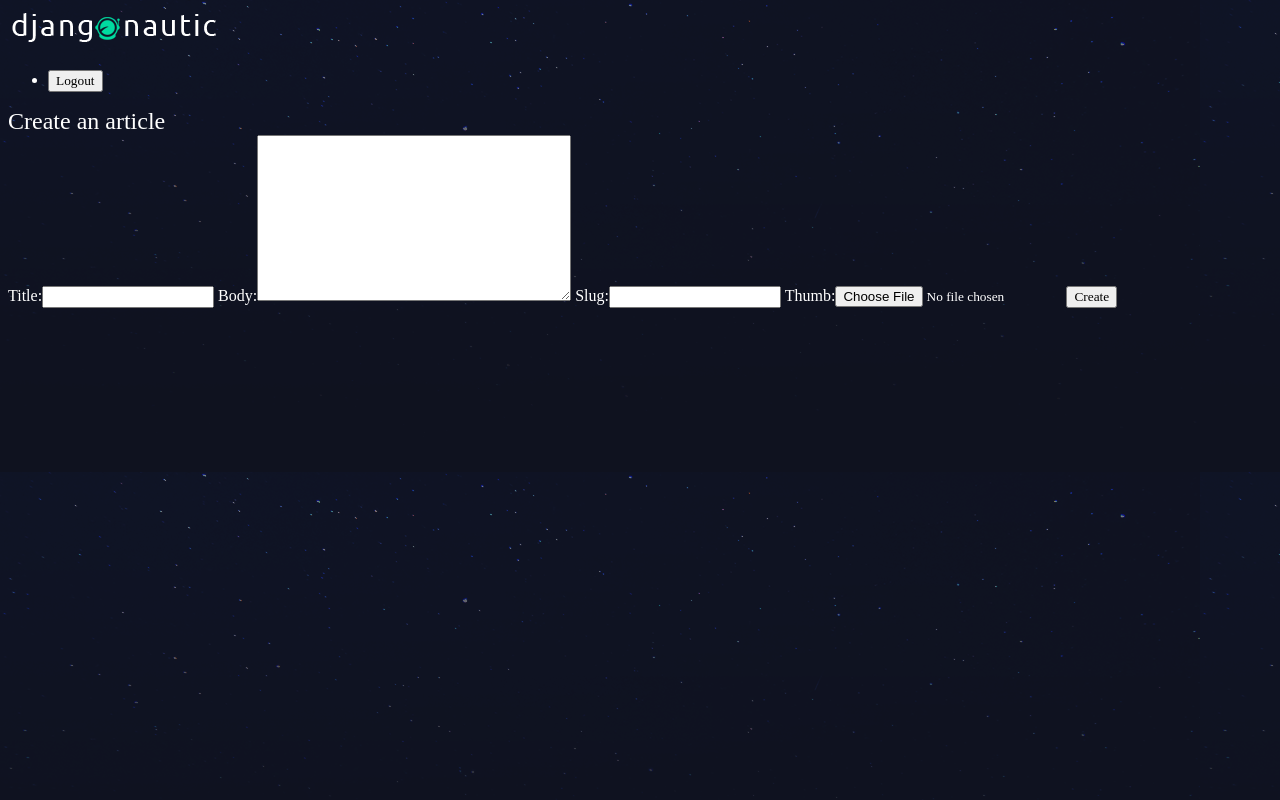
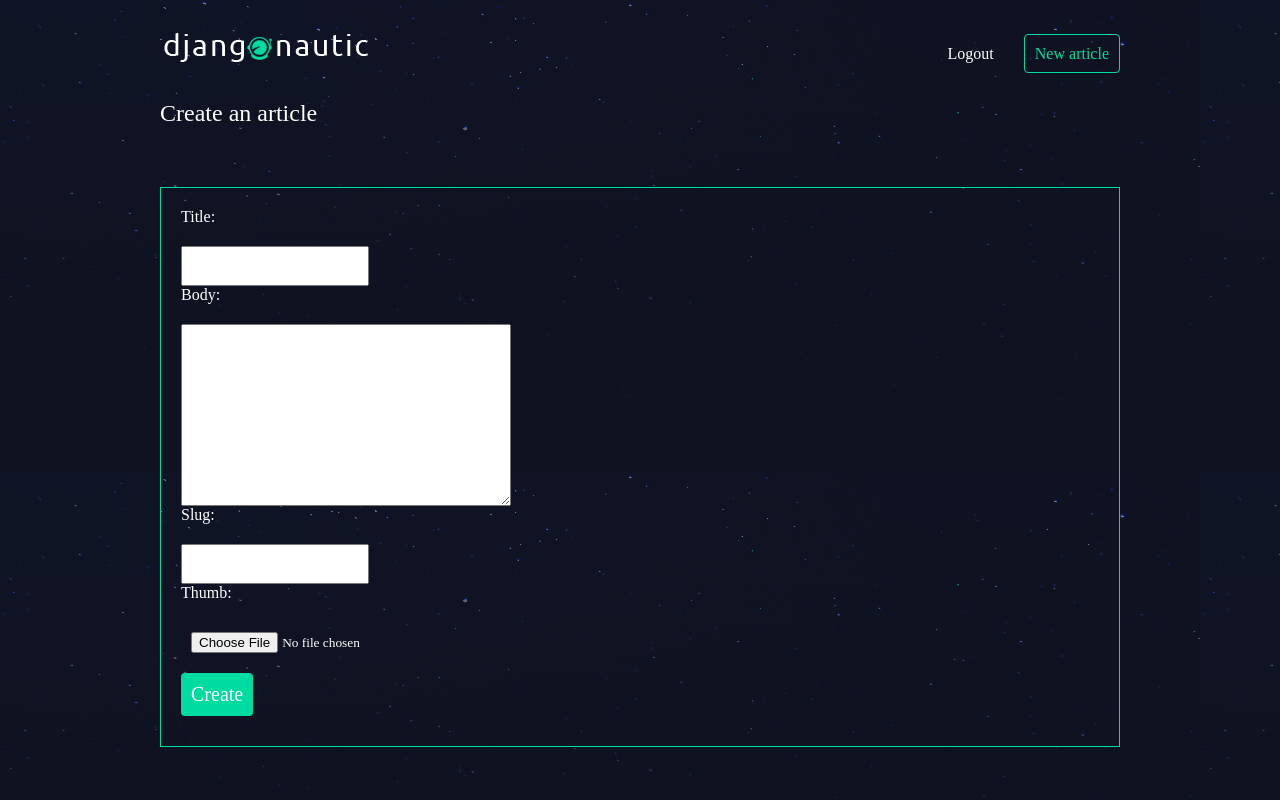
Before and after one commit to Arrowblast/DnDjangoProject, a Django app: page /articles/create/ in a window 1280 px wide. Run offline with Django 3.2, Linux system fonts and the light colour scheme; a user stored in the database is signed in.

Commit message:
First version of blog

```diff
--- a/DnDjangoProject/DnDjangoProject/urls.py
+++ b/DnDjangoProject/DnDjangoProject/urls.py
@@ -19,13 +19,14 @@ from . import views
 from django.contrib.staticfiles.urls import staticfiles_urlpatterns
 from django.conf.urls.static import static
 from django.conf import settings
+from articles import views as article_views
 
 urlpatterns = [
     url(r'^admin/', admin.site.urls),
-        url(r'^accounts/',include('accounts.urls')),
+    url(r'^accounts/',include('accounts.urls')),
     url(r'^articles/',include('articles.urls')),
     url(r'^about/$',views.about),
-    url(r'^$',views.homepage),
+    url(r'^$',article_views.article_list, name="home"),
 ]
 
 urlpatterns += staticfiles_urlpatterns()
--- a/DnDjangoProject/articles/models.py
+++ b/DnDjangoProject/articles/models.py
@@ -1,4 +1,5 @@
 from django.db import models
+from django.contrib.auth.models import User
 
 # Create your models here.
 class Article(models.Model):
@@ -7,6 +8,7 @@ class Article(models.Model):
     body = models.TextField()
     date = models.DateTimeField(auto_now_add = True)
     thumb = models.ImageField(default="default.png", blank=True)
+    author = models.ForeignKey(User, on_delete=models.CASCADE,default=None)
     # add in thumbnail later
     # add in author later
 
--- a/DnDjangoProject/articles/templates/articles/article_create.html
+++ b/DnDjangoProject/articles/templates/articles/article_create.html
@@ -9,5 +9,5 @@
     <input type="submit" value="Create">
   </form>
 </div>
-
+<script src="/static/slugify.js"></script>
 {% endblock %}
--- a/DnDjangoProject/articles/templates/articles/article_list.html
+++ b/DnDjangoProject/articles/templates/articles/article_list.html
@@ -8,6 +8,7 @@
             <h2><a href="{% url 'articles:details' slug=article.slug %}">{{article.title}}</a></h2>
             <p>{{article.snippet}}</p>
             <p>{{article.date}}</p>
+            <p class="author">Added by {{article.author.username}}</p>
           </div>
         {% endfor %}
       </div>
--- a/DnDjangoProject/articles/views.py
+++ b/DnDjangoProject/articles/views.py
@@ -20,6 +20,9 @@ def article_create(request):
         form = forms.CreateArticle(request.POST,request.FILES)
         if form.is_valid():
             # save articte to DB
+            instance = form.save(commit=False)
+            instance.author = request.user
+            instance.save()
             return redirect('articles:list')
     else:
         form = forms.CreateArticle();
--- /dev/null
+++ b/DnDjangoProject/assets/slugify.js
@@ -0,0 +1,14 @@
+const titleInput = document.querySelector('input[name=title]');
+const slugInput = document.querySelector('input[name=slug]');
+
+const slugify = (val) => {
+
+    return val.toString().toLowerCase().trim()
+        .replace(/&/g, '-and-')         // Replace & with 'and'
+        .replace(/[\s\W-]+/g, '-')      // Replace spaces, non-word characters and dashes with a single dash (-)
+
+};
+
+titleInput.addEventListener('keyup', (e) => {
+    slugInput.setAttribute('value', slugify(titleInput.value));
+});
--- a/DnDjangoProject/assets/styles.css
+++ b/DnDjangoProject/assets/styles.css
@@ -1,6 +1,6 @@
 body{
     background-color: #0f121f;
- background-image: url(stars.png);
+    background-image: url(/static/stars.png);
     background-repeat-y: no-repeat;
     color: #fff;
 }
@@ -9,7 +9,7 @@ body *{
     font-family: Ubuntu;
 }
 
-h1,h2,h3,h4,h5{
+h1, h2, h3, h4, h5{
     font-weight: normal;
     margin: 0;
 }
@@ -18,3 +18,133 @@ a, a:hover, a:visited{
     color: #fff;
     text-decoration: none;
 }
+
+.wrapper{
+    max-width: 960px;
+    margin: 0 auto;
+}
+
+div.wrapper > h1{
+    text-align: center;
+    margin: 100px auto;
+    font-size: 2.4em
+}
+
+header{
+    display: grid;
+    grid-template-columns: 1fr 1fr;
+    padding: 20px 0;
+}
+
+nav{
+    justify-self: end;
+}
+
+nav li{
+    display: inline-block;
+    list-style-type: none;
+    margin-left: 20px;
+}
+
+nav button{
+    background: none;
+    color: #fff;
+    cursor: pointer;
+    border: 0;
+    font-size: 16px;
+}
+
+.articles{
+    display: grid;
+    grid-template-columns: 1fr 1fr 1fr;
+    grid-gap: 30px;
+}
+
+.article{
+    padding: 10px;
+    border: 1px solid #00dba0;
+    position: relative;
+    padding-bottom: 40px;
+}
+
+.article h2{
+    font-size: 1.2em;
+}
+
+.article .author{
+    padding: 10px;
+    background: #00dba0;
+    position: absolute;
+    right: 0;
+    bottom: 0;
+    margin: 0;
+    color: #0f121f;
+}
+
+.article-details .article{
+    padding: 0;
+}
+
+.article-details  .article img{
+    max-width: 100%;
+}
+
+.article-details  .article h2{
+    text-align: center;
+    margin: 20px auto;
+    font-size: 2em
+}
+
+.article-details .article h3{
+    text-align: center;
+}
+
+.article-details  .article p{
+    margin: 10px 20px
+}
+.site-form {
+    margin-top: 60px;
+    border: 1px solid #00dba0;
+    padding: 20px;
+}
+
+.site-form input, .site-form textarea{
+    display: block;
+    margin: 20px 0 0px 0;
+    padding: 10px;
+}
+
+a.highlight{
+    border: 1px solid #00dba0;
+    padding: 10px;
+    border-radius: 4px;
+    color: #00dba0;
+}
+
+.helptext, .helptext ul{
+    margin: 0 auto 20px;
+    color: #bbb;
+    font-size: 14px;
+    display: block;
+}
+
+.errorlist li{
+    padding: 10px;
+    list-style-type: none;
+    border: 1px solid #FF5722;
+    margin: 10px 0;
+    color: #FF5722
+}
+
+.errorlist{
+    padding: 0;
+}
+
+.site-form input[type="submit"]{
+    background: #00dba0;
+    border: 0;
+    color: #fff;
+    font-size: 20px;
+    border-radius: 4px;
+    margin: 10px 0;
+}
--- a/DnDjangoProject/templates/base_layout.html
+++ b/DnDjangoProject/templates/base_layout.html
@@ -8,20 +8,30 @@
     <link rel ="stylesheet" href="{% static 'styles.css' %}">
   </head>
   <body>
-      <div class="wrapper">
-        <h1><a href="{% url 'articles:list' %}"><img src="{% static 'logo.png' %}"/></a></h1>
+      <header class="wrapper">
+        <h1><a href="{% url 'home' %}"><img src="{% static 'logo.png' %}"/></a></h1>
         <nav>
           <ul>
+            {% if user.is_authenticated %}
             <li>
               <form class="logout-link" action="{% url 'accounts:logout' %}" method="post">
                 {% csrf_token %}
                 <button type="submit" >Logout</button>
               </form>
             </li>
+            <li><a href="{% url 'articles:create' %}" class="highlight">New article</a></li>
+            {% else %}
+            <li><a href="{% url 'accounts:login' %}">Login</a></li>
+            <li><a href="{% url 'accounts:signup' %}">Sign up</a></li>
+
+            {% endif %}
           </ul>
         </nav>
+      </header>
+      <div class="wrapper">
         {% block content %}
         {% endblock %}
       </div>
+
   </body>
 </html>
```
Also changed, not shown: DnDjangoProject/articles/migrations/0003_article_author.py (added), DnDjangoProject/db.sqlite3, DnDjangoProject/media/1_cnkeabB.png (added), DnDjangoProject/media/2_PjWG29m.png (added), DnDjangoProject/media/3_bPO9Fcf.png (added). Lines whose indentation alone changed are shown as unchanged.
